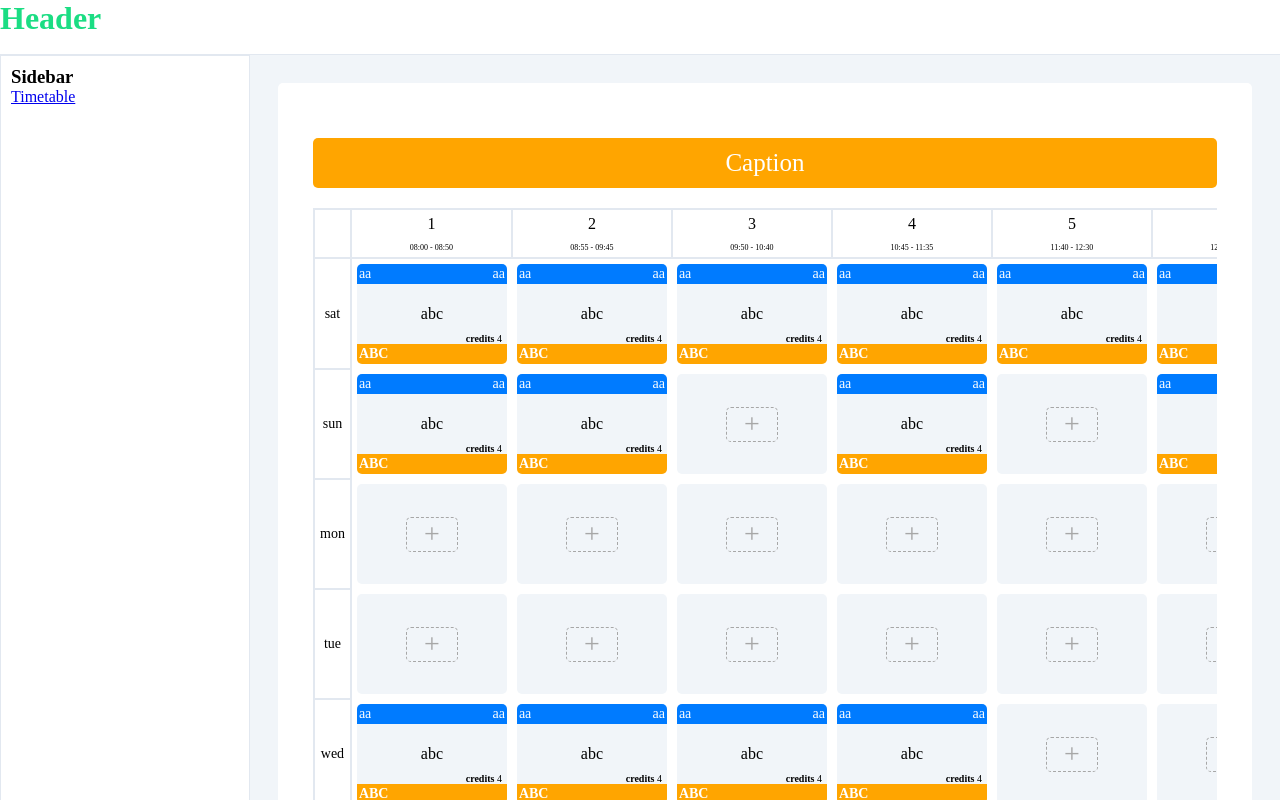
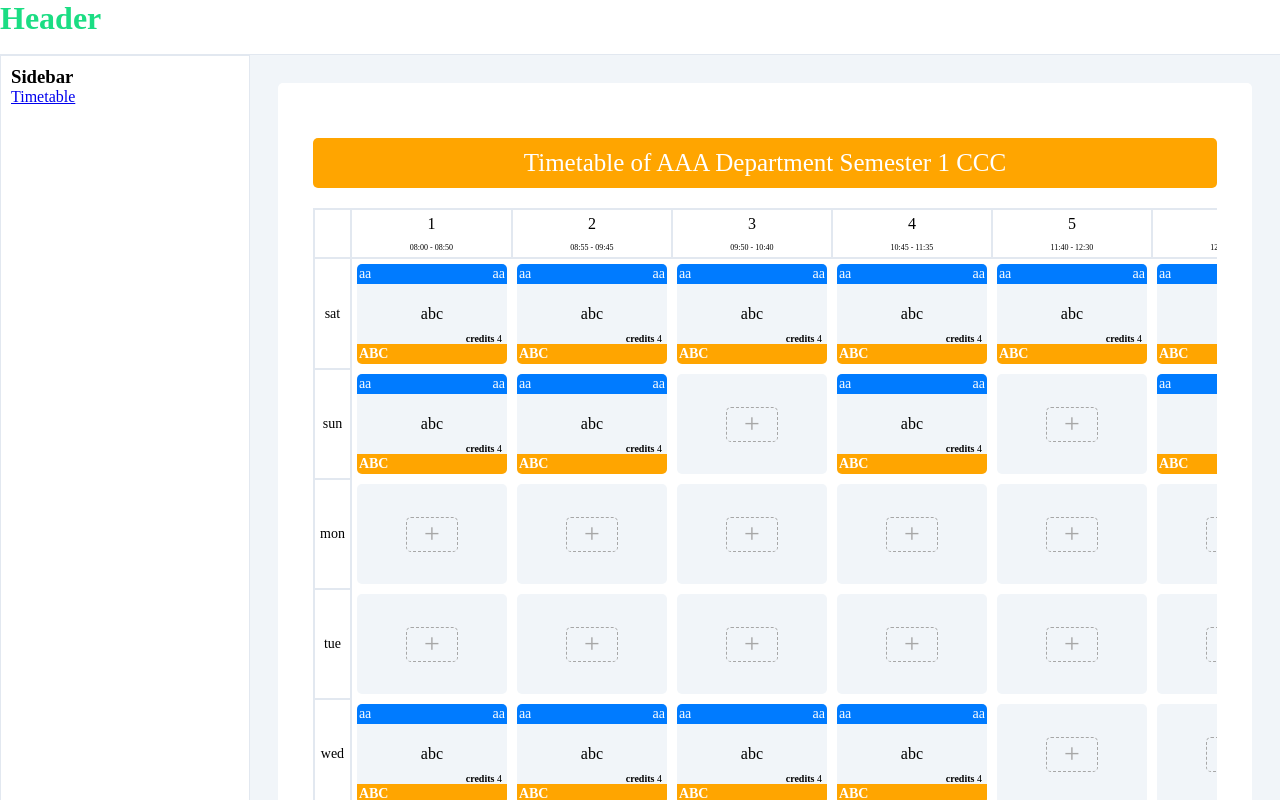
Before and after one commit to EzzatKhaqan/Vue-Journey, a Vue app in the folder module-library/: page /timetable in a window 1280 px wide. Built offline with nearby package versions, Linux system fonts and the light colour scheme.

Commit message:
feat: enhance timetable functionality with dynamic data binding and improved structure

```diff
--- a/module-library/src/modules/Timetable/components/TimetableCaption.vue
+++ b/module-library/src/modules/Timetable/components/TimetableCaption.vue
@@ -1,11 +1,20 @@
 <script setup>
-
+const props = defineProps(
+    {
+        data: Object,
+    }
+);
 </script>
 <template>
 
     <div class="e-timetable-caption">
         <p>
-            Caption
+            {{
+                `
+            Timetable of ${props.data?.department?.name} Department
+            Semester ${props.data?.semester?.semester_number + " " + props.data?.semester?.semester_name}
+            `
+            }}
         </p>
     </div>
 
--- a/module-library/src/modules/Timetable/components/TimetableDataTable.vue
+++ b/module-library/src/modules/Timetable/components/TimetableDataTable.vue
@@ -2,7 +2,7 @@
 import TimetableCaption from './TimetableCaption.vue';
 import TimetableHeader from './TimetableHeader.vue';
 import { useTimetableTemplate } from "../composables/useTimetableTemplate";
-import { computed, ref } from 'vue';
+
 
 const props = defineProps({
     data: Object,
@@ -10,18 +10,19 @@ const props = defineProps({
 });
 const { timetables, timetable_slots } = useTimetableTemplate(props.data);
 
+
 </script>
 
 <template>
     <div class="e-timetable-wrapper" v-for="(timetable, tIndex) in timetables" :key="tIndex">
-        <TimetableCaption />
+        <TimetableCaption :data="timetable.meta" />
         <div class="e-timetable-datatable">
             <table>
                 <tbody>
                     <tr>
                         <TimetableHeader :slots="timetable_slots" />
                     </tr>
-                    <tr v-for="(day, dayIndex) in timetable" :key="dayIndex">
+                    <tr v-for="(day, dayIndex) in timetable.timetable" :key="dayIndex">
                         <th>{{ day.weekday }}</th>
                         <!-- TableData -->
                         <slot name="body" :day="day" v-if="day.is_empty" />
--- a/module-library/src/modules/Timetable/composables/useTimetableTemplate.js
+++ b/module-library/src/modules/Timetable/composables/useTimetableTemplate.js
@@ -15,12 +15,16 @@
 
   const timetableTemplate = () => {
     const safeData = apiData.length === 0 ? [[]] : apiData;
-
     for (let i = 0; i < safeData.length; i++) {
       const timetable = [];
-
+      let meta = {
+        department: apiData[i]?.["department"],
+        semester: apiData[i]?.["semester"],
+      };
       for (let weekday of weekdays) {
-        const dayData = safeData[i].find((d) => d.weekday === weekday);
+        const dayData = safeData[i]["timetableEntries"]?.find(
+          (d) => d.weekday === weekday
+        );
 
         const slots = [];
         for (let s = 1; s <= timetable_slots.length; s++) {
@@ -28,10 +32,13 @@
           slots.push(filledSlot ?? { slot: s, data: {} });
         }
 
-        timetable.push({ weekday, slots, is_empty: apiData.length != 0 });
+        timetable.push({
+          weekday,
+          slots,
+          is_empty: apiData.length !== 0,
+        });
       }
-
-      timetables.value.push(timetable);
+      timetables.value.push({ timetable: timetable, meta: meta });
     }
   };
 
--- a/module-library/src/modules/Timetable/pages/Timetable.vue
+++ b/module-library/src/modules/Timetable/pages/Timetable.vue
@@ -5,7 +5,14 @@ import { onBeforeMount, ref } from 'vue';
 
 const data = ref(
     [
-        [
+
+        {
+            group_id: 1,
+            department_id: 1,
+            semester_id: 1,
+            department: { name: "AAA", faculty: { name: "BBB" } },
+            semester: { semester_number: 1, semester_name: "CCC" },
+            timetableEntries: [
                 {
                     weekday: "sat",
                     slots: [
@@ -35,15 +42,26 @@ const data = ref(
                         { slot: 4, data: { teacher: "ABC", subject_name: "abc", location: "aa", room: 124 } },
                     ],
                 }
-        ],
+            ]
+        },
     ]
 );
+
+const handleClick = (weekday, data, slot) => {
+    if (Object.keys(data).length) {
+        console.log("Show Update Modal");
+        console.log(weekday, data, slot);
+    } else {
+        console.log("Show Create Modal");
+    }
+}
 
 </script>
 <template>
     <TimetableDataTable :data="data">
         <template #body="{ day }">
-            <TimetableData v-for="(slot, slotIndex) in day.slots" :key="slotIndex" :data="slot.data" />
+            <TimetableData v-for="(slot, slotIndex) in day.slots" :key="slotIndex" :data="slot.data"
+                @click="handleClick(day.weekday, slot.data, slotIndex + 1)" />
         </template>
     </TimetableDataTable>
 </template>
```
Lines whose indentation alone changed are shown as unchanged.
